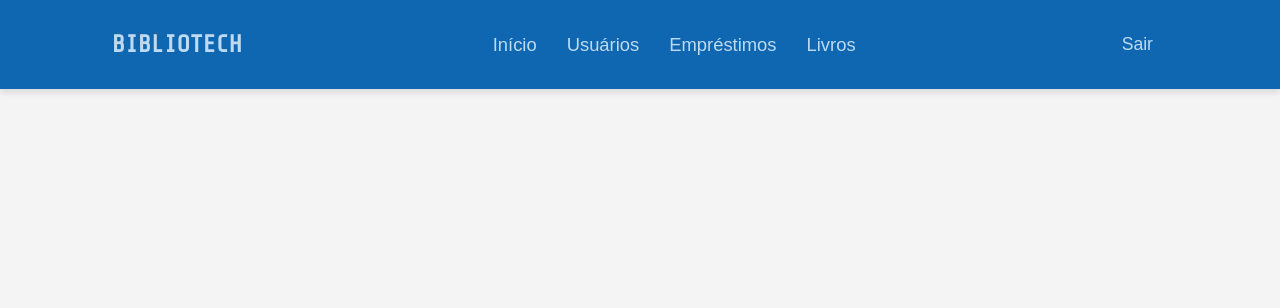
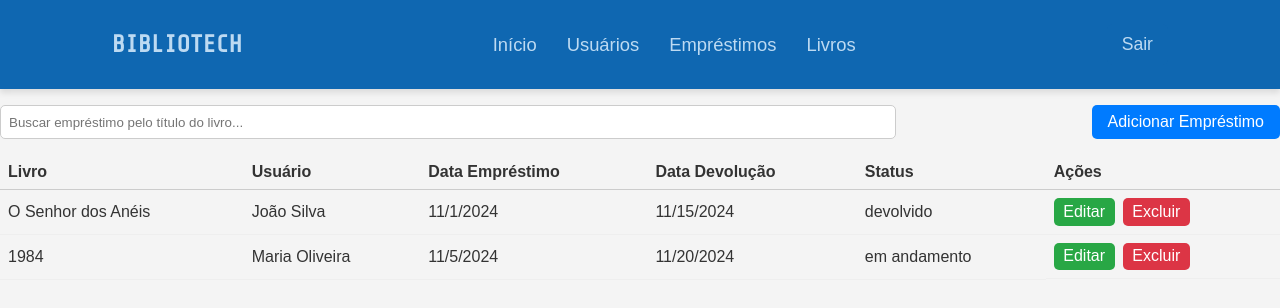
Before and after one commit to Gusta-H/dw3-Biblioteca-Magnar, a React (Vite) app: page /emprestimos in a window 1280 px wide. Shown: the top 308 px of the page. Built offline with nearby package versions, Linux system fonts and the light colour scheme; the HTML template or start-up script is replaced by a standard one.

Commit message:
interface Emprestimos estruturada

```diff
--- /dev/null
+++ b/src/assets/data/emprestimos.json
@@ -0,0 +1,36 @@
+[{
+  "_id": {
+    "$oid": "5f8d0c7f2b3b5f0f1c8e4d90"
+  },
+  "usuario_id": {
+    "$oid": "5f8d0c7f2b3b5f0f1c8e4d60"
+  },
+  "livro_id": {
+    "$oid": "5f8d0c7f2b3b5f0f1c8e4d80"
+  },
+  "data_emprestimo": {
+    "$date": "2024-11-01T00:00:00.000Z"
+  },
+  "data_devolucao": {
+    "$date": "2024-11-15T00:00:00.000Z"
+  },
+  "status": "devolvido"
+},
+{
+  "_id": {
+    "$oid": "5f8d0c7f2b3b5f0f1c8e4d91"
+  },
+  "usuario_id": {
+    "$oid": "5f8d0c7f2b3b5f0f1c8e4d61"
+  },
+  "livro_id": {
+    "$oid": "5f8d0c7f2b3b5f0f1c8e4d81"
+  },
+  "data_emprestimo": {
+    "$date": "2024-11-05T00:00:00.000Z"
+  },
+  "data_devolucao": {
+    "$date": "2024-11-20T00:00:00.000Z"
+  },
+  "status": "em andamento"
+}]
--- a/src/pages/Emprestimos/Emprestimos.css
+++ b/src/pages/Emprestimos/Emprestimos.css
@@ -0,0 +1,87 @@
+/* Header */
+header {
+    padding: 1rem;
+    background-color: #f5f5f5;
+    margin-bottom: 1rem;
+  }
+
+  header h1 {
+    margin: 0;
+    font-size: 1.5rem;
+  }
+
+  /* Barra de busca e botão de adicionar */
+  .busca-adicionar {
+    display: flex;
+    justify-content: space-between;
+    margin-bottom: 1rem;
+  }
+
+  .busca-adicionar input {
+    padding: 0.5rem;
+    width: 70%;
+    border: 1px solid #ccc;
+    border-radius: 5px;
+  }
+
+  .busca-adicionar button {
+    padding: 0.5rem 1rem;
+    background-color: #007BFF;
+    color: white;
+    border: none;
+    border-radius: 5px;
+    cursor: pointer;
+  }
+
+  .busca-adicionar button:hover {
+    background-color: #0056b3;
+  }
+
+  /* Tabela de empréstimos */
+  table {
+    width: 100%;
+    border-collapse: collapse;
+    text-align: left;
+  }
+
+  table thead th {
+    border-bottom: 1px solid #ccc;
+    padding: 0.5rem;
+    font-weight: bold;
+  }
+
+  table tbody td {
+    padding: 0.5rem;
+    border-bottom: 1px solid #eee;
+  }
+
+  /* Ações */
+  .acoes {
+    display: flex;
+    gap: 0.5rem;
+  }
+
+  .acoes button {
+    padding: 0.3rem 0.6rem;
+    border: none;
+    border-radius: 5px;
+    cursor: pointer;
+  }
+
+  .acoes button:first-child {
+    background-color: #28a745;
+    color: white;
+  }
+
+  .acoes button:first-child:hover {
+    background-color: #218838;
+  }
+
+  .acoes button:last-child {
+    background-color: #dc3545;
+    color: white;
+  }
+
+  .acoes button:last-child:hover {
+    background-color: #c82333;
+  }
--- a/src/pages/Emprestimos/Emprestimos.jsx
+++ b/src/pages/Emprestimos/Emprestimos.jsx
@@ -1,12 +1,146 @@
-import React from 'react'
-import Header from '../../components/Header/Header'
+import React, { useState, useEffect } from 'react';
+import { useNavigate } from 'react-router-dom';
+import emprestimosData from '../../assets/data/emprestimos.json';
+import usuariosData from '../../assets/data/usuarios.json';
+import livrosData from '../../assets/data/livros.json';
+// import axios from 'axios';
+import './Emprestimos.css';
+import Header from '../../components/Header/Header';
 
 function Emprestimos() {
+  const [emprestimos, setEmprestimos] = useState([]);
+  const [busca, setBusca] = useState('');
+  const navigate = useNavigate();
+
+  useEffect(() => {
+    // Relaciona empréstimos com usuários e livros
+    const emprestimosComDetalhes = emprestimosData.map((emprestimo) => {
+      const usuario = usuariosData.find(
+        (usuario) => usuario._id.$oid === emprestimo.usuario_id.$oid
+      );
+      const livro = livrosData.find(
+        (livro) => livro._id.$oid === emprestimo.livro_id.$oid
+      );
+
+      return {
+        id: emprestimo._id.$oid,
+        tituloLivro: livro ? livro.titulo : 'Livro não encontrado',
+        nomeUsuario: usuario ? usuario.nome : 'Usuário não encontrado',
+        dataEmprestimo: new Date(emprestimo.data_emprestimo.$date),
+        dataDevolucao: new Date(emprestimo.data_devolucao.$date),
+        status: emprestimo.status,
+      };
+    });
+
+    setEmprestimos(emprestimosComDetalhes);
+
+    // Código comentado para integração com backend:
+    /*
+    const fetchEmprestimos = async () => {
+      try {
+        const response = await axios.get('/emprestimos');
+        const dadosEmprestimos = response.data;
+
+        // Após buscar os empréstimos, relaciona com usuários e livros
+        const usuariosResponse = await axios.get('/usuarios');
+        const livrosResponse = await axios.get('/livros');
+
+        const usuarios = usuariosResponse.data;
+        const livros = livrosResponse.data;
+
+        const emprestimosComDetalhes = dadosEmprestimos.map((emprestimo) => {
+          const usuario = usuarios.find((u) => u.id === emprestimo.usuario_id);
+          const livro = livros.find((l) => l.id === emprestimo.livro_id);
+
+          return {
+            ...emprestimo,
+            nomeUsuario: usuario ? usuario.nome : 'Usuário não encontrado',
+            tituloLivro: livro ? livro.titulo : 'Livro não encontrado',
+          };
+        });
+
+        setEmprestimos(emprestimosComDetalhes);
+      } catch (error) {
+        console.error('Erro ao buscar dados:', error);
+      }
+    };
+
+    fetchEmprestimos();
+    */
+  }, []);
+
+  const handleBuscar = (e) => {
+    setBusca(e.target.value);
+  };
+
+  const emprestimosFiltrados = emprestimos.filter((emprestimo) =>
+    emprestimo.tituloLivro.toLowerCase().includes(busca.toLowerCase())
+  );
+
+  const handleExcluir = (id) => {
+    setEmprestimos(emprestimos.filter((emprestimo) => emprestimo.id !== id));
+
+    // Código comentado para exclusão via backend:
+    /*
+    try {
+      await axios.delete(`/emprestimos/${id}`);
+    } catch (error) {
+      console.error('Erro ao excluir o empréstimo:', error);
+    }
+    */
+  };
+
   return (
-    <>
-    <Header/>
-    </>
-  )
+    <div>
+      <Header />
+
+      <div className="busca-adicionar">
+        <input
+          type="text"
+          placeholder="Buscar empréstimo pelo título do livro..."
+          value={busca}
+          onChange={handleBuscar}
+        />
+        <button onClick={() => navigate('/emprestimos/adicionar')}>
+          Adicionar Empréstimo
+        </button>
+      </div>
+
+      <table>
+        <thead>
+          <tr>
+            <th>Livro</th>
+            <th>Usuário</th>
+            <th>Data Empréstimo</th>
+            <th>Data Devolução</th>
+            <th>Status</th>
+            <th>Ações</th>
+          </tr>
+        </thead>
+        <tbody>
+          {emprestimosFiltrados.map((emprestimo) => (
+            <tr key={emprestimo.id}>
+              <td>{emprestimo.tituloLivro}</td>
+              <td>{emprestimo.nomeUsuario}</td>
+              <td>{emprestimo.dataEmprestimo.toLocaleDateString()}</td>
+              <td>{emprestimo.dataDevolucao.toLocaleDateString()}</td>
+              <td>{emprestimo.status}</td>
+              <td className="acoes">
+                <button
+                  onClick={() => navigate(`/emprestimos/editar/${emprestimo.id}`)}
+                >
+                  Editar
+                </button>
+                <button onClick={() => handleExcluir(emprestimo.id)}>
+                  Excluir
+                </button>
+              </td>
+            </tr>
+          ))}
+        </tbody>
+      </table>
+    </div>
+  );
 }
 
-export default Emprestimos
+export default Emprestimos;
```
